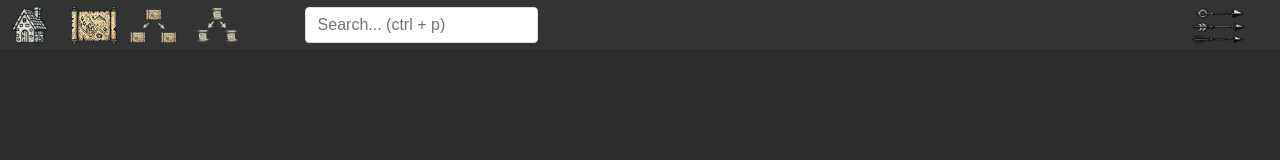
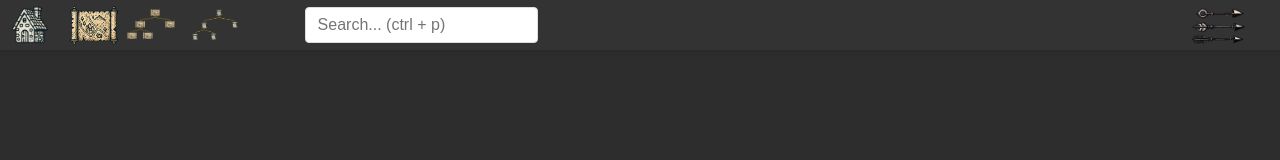
Before and after one commit to Playmojs/fantasy-mapbuilder_2, a SvelteKit app: page /alex_test in a window 1280 px wide. Shown: the top 160 px of the page. Built offline with nearby package versions, Linux system fonts and the light colour scheme.

Commit message:
Update icons and stuff

```diff
--- a/src/components/ScaleBar.svelte
+++ b/src/components/ScaleBar.svelte
@@ -37,7 +37,7 @@
 
 <svg>
     <text text-anchor="start" dy="-10">
-        <textPath href="#{id}" startOffset="calc(100% - 100px)">{`${scale_bar_text}`}</textPath>
+        <textPath href="#{id}" startOffset="50%">{`${scale_bar_text}`}</textPath>
     </text>
     <path id={id} d={path} stroke='black' stroke-width=4px fill='none'/>
 </svg>
--- a/src/components/Toolbar.svelte
+++ b/src/components/Toolbar.svelte
@@ -281,26 +281,30 @@
 			}}
 			style="background-image: url('/assets/house.png');"
 			aria-label="Home Button"
+			title="Home"
 		>
 		</button>
 		<button
 			onclick={()=>{go_to_article_or_map_modal();}}
 			style="background-image: url('/assets/old_map.png');"
 			aria-label="Go to Map or Article"
+			title="Go to Map or Article"
 			>
 		</button>
 	</div>
 	<div class='button_group'>
 		<button
 			onclick={()=>{open_map_graph();}}
-			style="background-image: url('/assets/graph_protoicon.png');"
+			style="background-image: url('/assets/Map_icon (2).png');"
 			aria-label="Open Map Graph"
+			title="Open Map Graph"
 			>
 		</button>
 		<button
 			onclick={()=>{open_category_graph();}}
-			style="background-image: url('/assets/category_graph_protoicon.png');"
+			style="background-image: url('/assets/Article_icon (2).png');"
 			aria-label="Open Category Graph"
+			title="Open Category Graph"
 			>
 		</button>
 	</div>
@@ -369,7 +373,7 @@
 			onclick={()=>{store.drawing_path = !store.drawing_path}}
 			class:hidden={store.map.scale === null}
 			class:pressed={store.drawing_path}
-			style="background-image: url('/assets/measure_tool.png')">
+			style="background-image: url('/assets/Measure_line.png')">
 		</button>
 		<button
 			id="minimize_button"
@@ -453,6 +457,7 @@
 
 	#toolbar button.pressed {
 		background-color: #111;
+		filter: brightness(40%);
 	}
 
 	.hidden {
```
Also changed, not shown: static/assets/Article_icon (2).png, static/assets/Map_icon (2).png.
